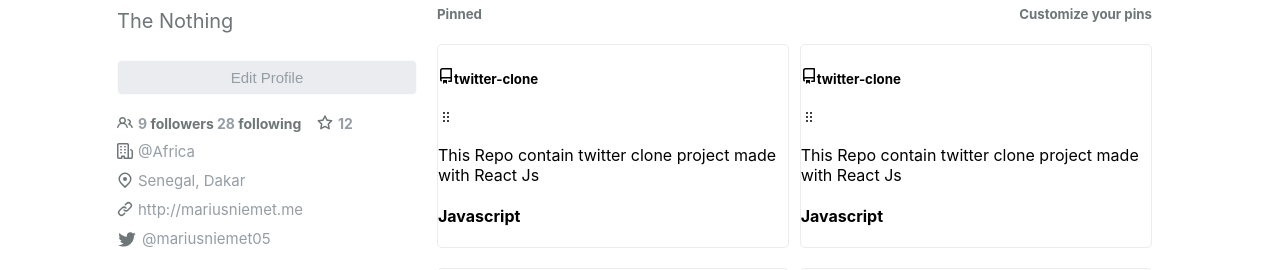
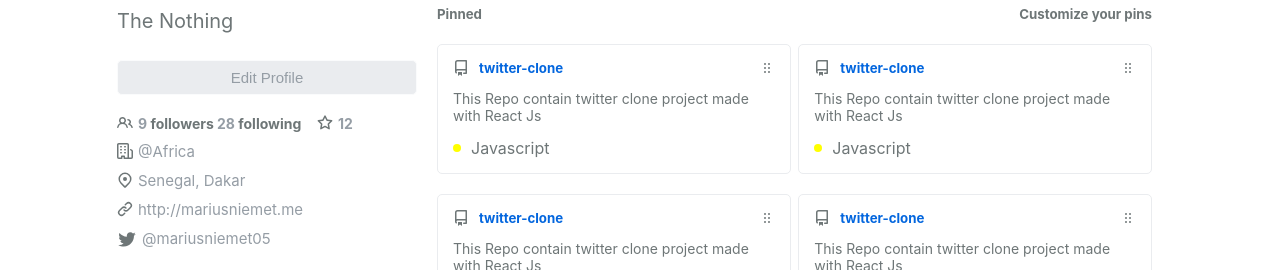
Before and after one commit to niemet0502/github-clone, a React (Create React App) app: page / in a window 1280 px wide. Shown: the part 682-952 px from the top of the page. Built offline with nearby package versions, Linux system fonts and the light colour scheme.

Commit message:
made repo component

```diff
--- a/src/components/repo/Repo.css
+++ b/src/components/repo/Repo.css
@@ -1,6 +1,43 @@
 .Repo{
-  width: 49%;
+  width: 45%;
   border: 1px solid var(--primaryBorderColor);
   border-radius: 5px;
   margin-bottom: 20px;
+  padding: 15px;
 }
+.Repo p{
+  color: var(--primaryTextColor);
+  font-size: 14px;
+}
+.Repo_header{
+  width: 100%;
+  display: flex;
+  align-items: center;
+  justify-content: space-between;
+}
+.Repo_header h5{
+  margin: 0px;
+  display: flex;
+  align-items: center;
+  color: rgb(3, 102, 222);
+}
+.Repo_header h5 svg{
+  margin-right: 10px;
+}
+.Repo_header svg{
+  fill: var(--primaryTextColor);
+}
+.Repo h4{
+  margin: 0px;
+  color: var(--primaryTextColor);
+  font-weight: normal;
+  display: flex;
+  align-items: center;
+}
+.dot{
+  width: 8px;
+  height: 8px;
+  background-color: yellow;
+  border-radius: 50%;
+  margin-right: 10px;
+}
--- a/src/components/repo/Repo.jsx
+++ b/src/components/repo/Repo.jsx
@@ -5,18 +5,18 @@
     <div className="Repo">
       <div className="Repo_header">
         <h5>
-          <svg class="octicon octicon-repo mr-2 text-gray flex-shrink-0" viewBox="0 0 16 16" version="1.1" width="16" height="16" aria-hidden="true"><path fill-rule="evenodd" d="M2 2.5A2.5 2.5 0 014.5 0h8.75a.75.75 0 01.75.75v12.5a.75.75 0 01-.75.75h-2.5a.75.75 0 110-1.5h1.75v-2h-8a1 1 0 00-.714 1.7.75.75 0 01-1.072 1.05A2.495 2.495 0 012 11.5v-9zm10.5-1V9h-8c-.356 0-.694.074-1 .208V2.5a1 1 0 011-1h8zM5 12.25v3.25a.25.25 0 00.4.2l1.45-1.087a.25.25 0 01.3 0L8.6 15.7a.25.25 0 00.4-.2v-3.25a.25.25 0 00-.25-.25h-3.5a.25.25 0 00-.25.25z"></path></svg>
+          <svg className="octicon octicon-repo mr-2 text-gray flex-shrink-0" viewBox="0 0 16 16" version="1.1" width="16" height="16" aria-hidden="true"><path fill-rule="evenodd" d="M2 2.5A2.5 2.5 0 014.5 0h8.75a.75.75 0 01.75.75v12.5a.75.75 0 01-.75.75h-2.5a.75.75 0 110-1.5h1.75v-2h-8a1 1 0 00-.714 1.7.75.75 0 01-1.072 1.05A2.495 2.495 0 012 11.5v-9zm10.5-1V9h-8c-.356 0-.694.074-1 .208V2.5a1 1 0 011-1h8zM5 12.25v3.25a.25.25 0 00.4.2l1.45-1.087a.25.25 0 01.3 0L8.6 15.7a.25.25 0 00.4-.2v-3.25a.25.25 0 00-.25-.25h-3.5a.25.25 0 00-.25.25z"></path></svg>
           {title}
         </h5>
-        <svg class="octicon octicon-grabber" viewBox="0 0 16 16" version="1.1" width="16" height="16" aria-hidden="true"><path fill-rule="evenodd" d="M10 13a1 1 0 100-2 1 1 0 000 2zm-4 0a1 1 0 100-2 1 1 0 000 2zm1-5a1 1 0 11-2 0 1 1 0 012 0zm3 1a1 1 0 100-2 1 1 0 000 2zm1-5a1 1 0 11-2 0 1 1 0 012 0zM6 5a1 1 0 100-2 1 1 0 000 2z"></path></svg>
-        <p className="Repo_description">
+        <svg className="octicon octicon-grabber" viewBox="0 0 16 16" version="1.1" width="16" height="16" aria-hidden="true"><path fill-rule="evenodd" d="M10 13a1 1 0 100-2 1 1 0 000 2zm-4 0a1 1 0 100-2 1 1 0 000 2zm1-5a1 1 0 11-2 0 1 1 0 012 0zm3 1a1 1 0 100-2 1 1 0 000 2zm1-5a1 1 0 11-2 0 1 1 0 012 0zM6 5a1 1 0 100-2 1 1 0 000 2z"></path></svg>
+      </div>
+      <p className="Repo_description">
           {description}
         </p>
         <h4>
           <div className="dot"></div>
           {language}
         </h4>
-      </div>
     </div>
   )
 }
```
Also changed, not shown: 1 other file (tests, documents, lock files or other folders).
